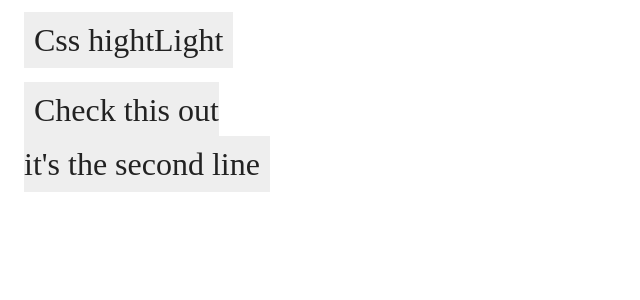
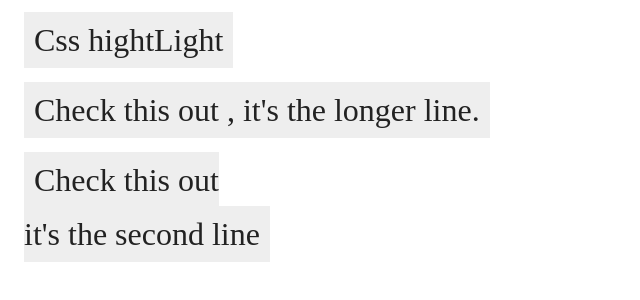
Before and after one commit to ZeroDark1991/Css-Playground, a plain HTML site: page Source/text-linear-height-light/index.html in a window 1280 px wide. Shown: the whole page, without its empty margins (0-640 px from the left). Drawn offline with Linux system fonts and the light colour scheme.

Commit message:
add one more example

```diff
--- a/Source/text-linear-height-light/index.html
+++ b/Source/text-linear-height-light/index.html
@@ -28,6 +28,9 @@
 		<a class="post">Css hightLight</a>
 	</div>
 	<div>
+		<a class="post">Check this out , it's the longer line.</a>
+	</div>
+	<div>
 		<a class="post">Check this out<br>it's the second line</a>
 	</div>
 
```
